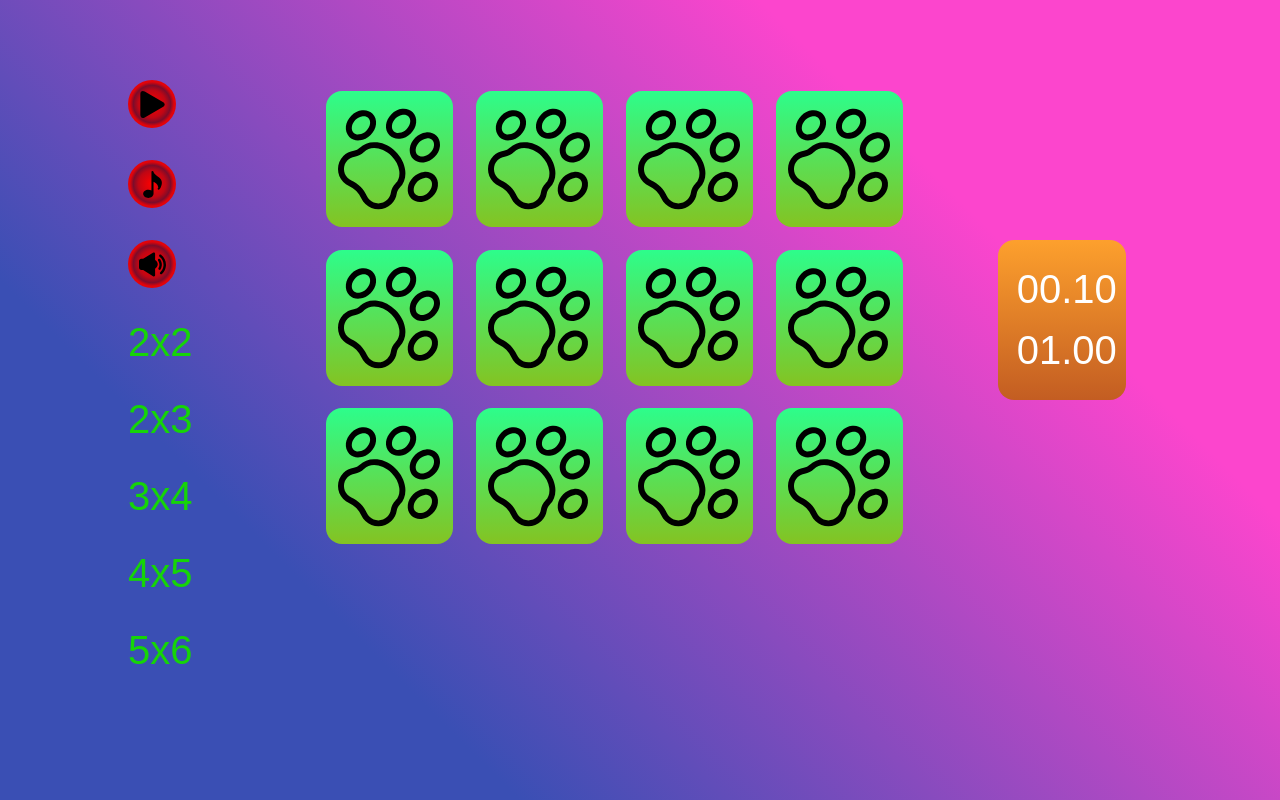
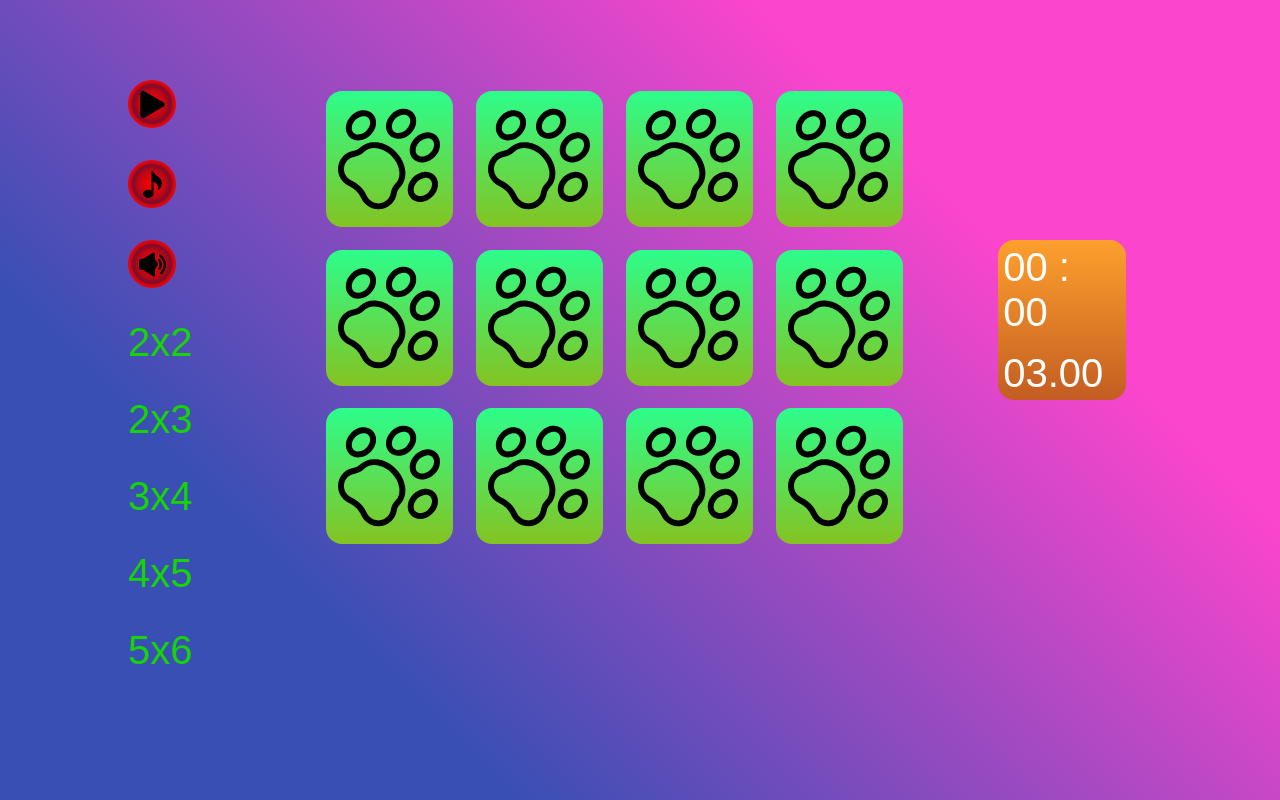
Before and after one commit to mikhailkaryamin/picture-match, a React (Create React App) app: page /game in a window 1280 px wide. Built offline with nearby package versions, Linux system fonts and the light colour scheme; grey boxes are pictures that could not be loaded.

Commit message:
feat(TimerContainer): create TimerContainer

```diff
--- a/src/components/Game-Screen/GameScreen.tsx
+++ b/src/components/Game-Screen/GameScreen.tsx
@@ -3,7 +3,7 @@ import React from 'react';
 import Container from '../Container/Container';
 import Frame from '../Frame/Frame';
 import GameSettings from '../Game-Settings/Game-Settings';
-import Timer from '../Timer/Timer';
+import TimerContainer from '../../containers/TimerContainer/TimerContainer';
 import Animals from '../../assets/animals/index';
 
 const MOCK_CARDS = [
@@ -35,10 +35,7 @@ const GameScreen = () => {
           />
         </div>
         <div className="game-screen__timer">
-          <Timer
-            currentTime={`00.10`}
-            bestTime={`01.00`}
-          />
+          <TimerContainer />
         </div>
       </div>
     </Container>
--- /dev/null
+++ b/src/containers/TimerContainer/TimerContainer.tsx
@@ -0,0 +1,77 @@
+import React, { useEffect } from 'react';
+import { connect } from 'react-redux';
+
+import Timer from '../../components/Timer/Timer';
+import { ActionCreator as ActionTimer } from '../../actions/timer';
+
+type State = {
+  TIMER: {
+    time: Date;
+    isOn: boolean;
+  }
+}
+
+type Props = {
+  isOn: boolean;
+  time: Date;
+  tick: (time: number) => void;
+}
+
+const format = (time: Date) => {
+  const pad = (time: string, length: number) => {
+    while (time.length < length) {
+      time = '0' + time;
+    }
+
+    return time;
+  }
+
+  time = new Date(time);
+
+  let m = pad(time.getMinutes().toString(), 2);
+  let s = pad(time.getSeconds().toString(), 2);
+  return `${m} : ${s}`;
+}
+
+const TimerContainer = ({ isOn, time, tick }: Props) => {
+
+  useEffect(() => {
+    let interval = null;
+
+    if (isOn && interval === null) {
+
+      interval = setInterval(() => {
+        tick(Date.now());
+      }, 1000);
+    }
+
+    if (!isOn && interval !== null) {
+
+      clearInterval(interval);
+      interval = null;
+    }
+  })
+
+  return (
+    <Timer
+      currentTime={format(time)}
+      bestTime="03.00"
+    />
+  )
+};
+
+const mapStateToProps = (state: State) => ({
+  isOn: state['TIMER'].isOn,
+  time: state['TIMER'].time,
+});
+
+const mapDispatchToProps = (dispatch: Function) => ({
+  tick: (time: number) => {
+    dispatch(ActionTimer.tick(time))
+  }
+})
+
+export default connect(
+  mapStateToProps,
+  mapDispatchToProps
+  )(TimerContainer);
```
